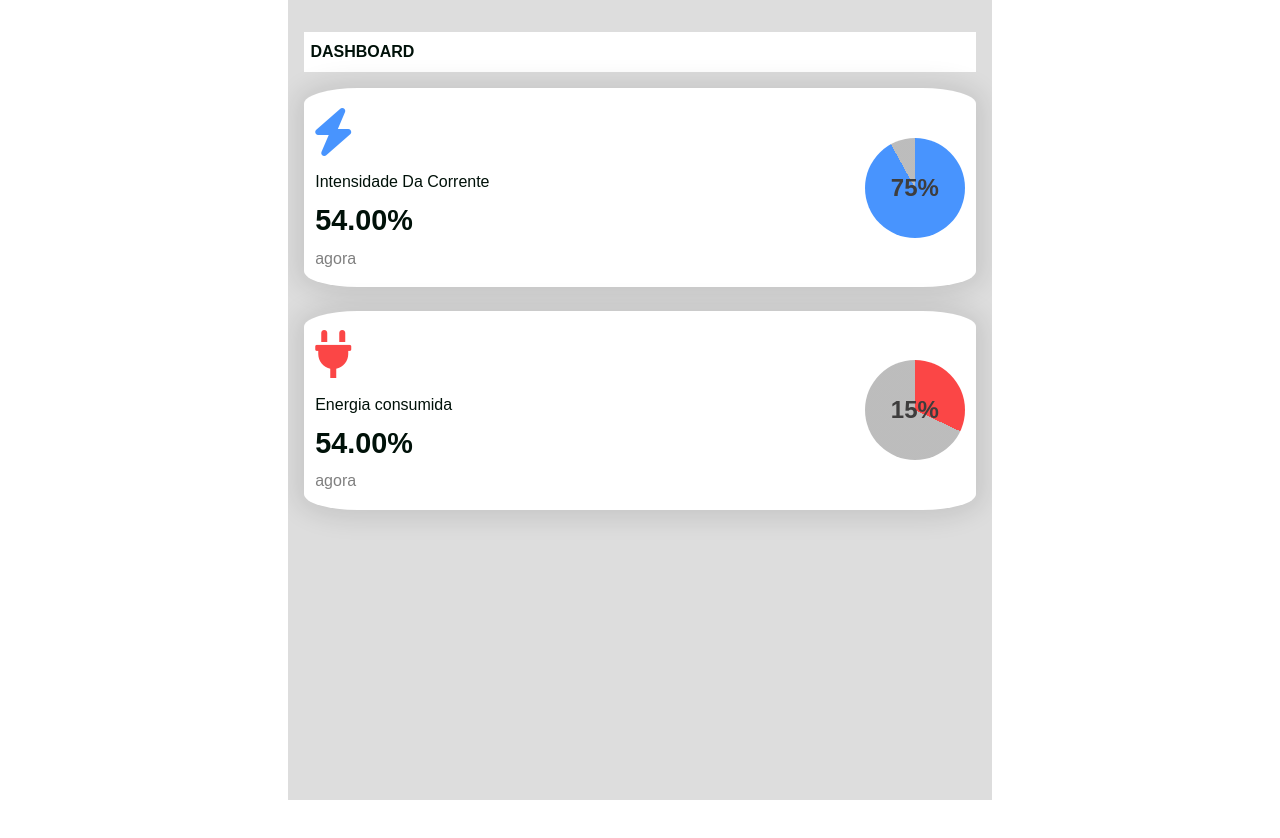
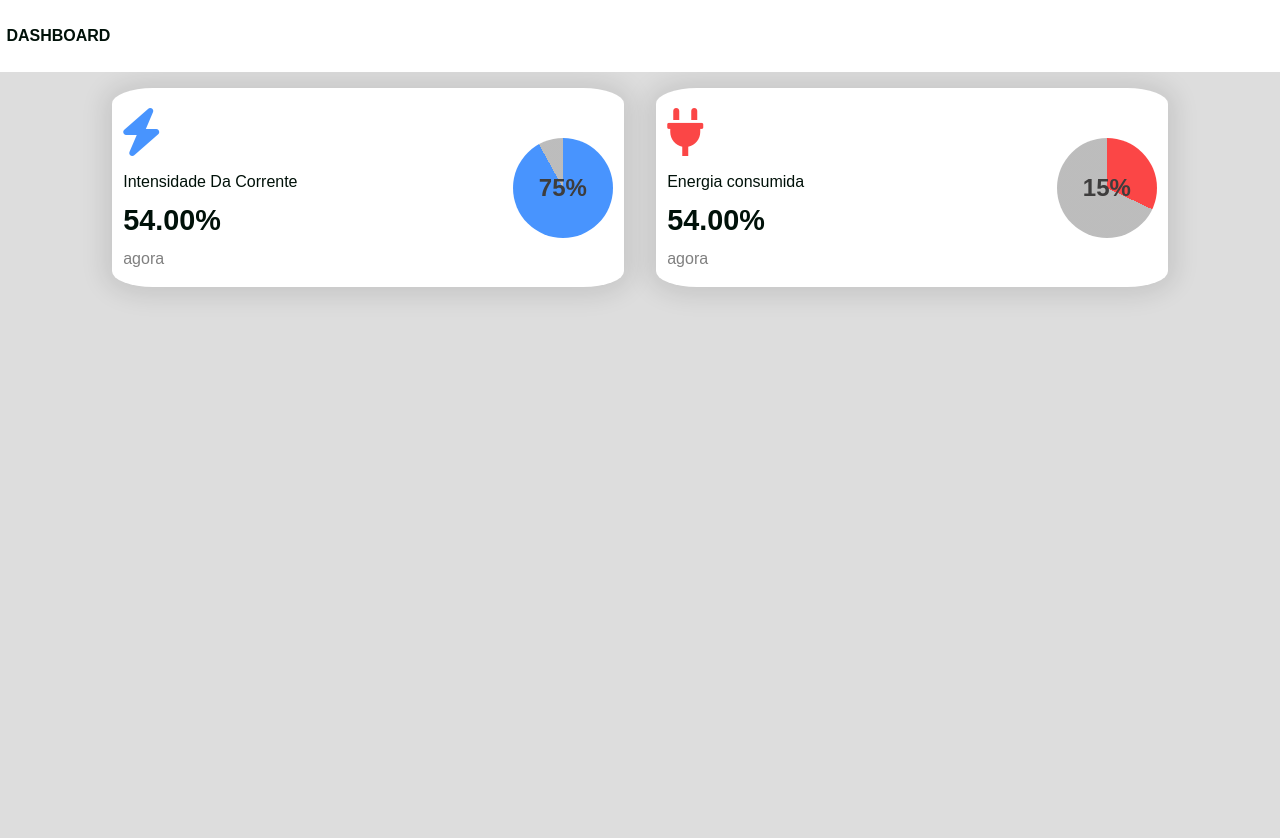
Before and after one commit to Bapolo/medidorDeCorrente, a plain HTML site: page index.html in a window 1280 px wide. Before the commit the page ends 800 px from the top, so only its background shows below. Drawn offline with Linux system fonts and the light colour scheme.

Commit message:
Add files via upload

```diff
--- a/css/home.css
+++ b/css/home.css
@@ -1,7 +1,7 @@
 main
 {
     justify-content: start;
-    padding: 1rem 1rem;
+    padding: 0rem 1rem 0 1rem;
     background-color: #ddd;
 }
 
@@ -79,3 +79,37 @@ h1
 {
     background: conic-gradient(#fb4646 32%, #69696971 0%);
 }
+
+main
+{
+    width: 100%;
+    margin: 0 auto;
+    padding: 2rem 1rem;
+}
+
+@media (min-width: 802px)
+{
+    main
+    {
+        flex-direction: row;
+        justify-content: space-between;
+        align-items: start;
+        padding: 0 2rem;
+    }
+
+    .card
+    {
+        margin: 1rem;
+    }
+}
+
+@media (min-width: 1000px)
+{
+    main
+    {
+        flex-direction: row;
+        justify-content: space-between;
+        align-items: start;
+        padding: 0 6rem;
+    }
+}
--- a/css/style.css
+++ b/css/style.css
@@ -22,7 +22,7 @@ main
 
 @media (min-width: 621px)
 {
-    .container
+    main
     {
         width: 80%;
         margin: 0 auto;
@@ -31,7 +31,7 @@ main
 
 @media (min-width: 865px)
 {
-    .container
+    main
     {
         width: 55%;
     }
@@ -39,8 +39,8 @@ main
 
 @media (min-width: 1300px)
 {
-    .container
+    main
     {
-        width: 35%;
+        width: 70%;
     }
 }
--- a/index.html
+++ b/index.html
@@ -9,10 +9,9 @@
     <title>Home</title>
 </head>
 <body>
-    <div class="container">
-        <main class="main">
     <h1>DASHBOARD</h1>
 
+    <main class="main">
         <div class="card cardCorente">
             <div class="detlhesDaCorrenete">
                 <p class="icone"><i class="fa-solid fa-bolt"></i></p>
@@ -47,6 +46,5 @@
             </div>
         </div>
     </main>
-    </div>
 </body>
 </html>
```
Also changed, not shown: cadastro.html (+2 -2 lines), login.html (+2 -2 lines). Lines whose indentation alone changed are shown as unchanged.
